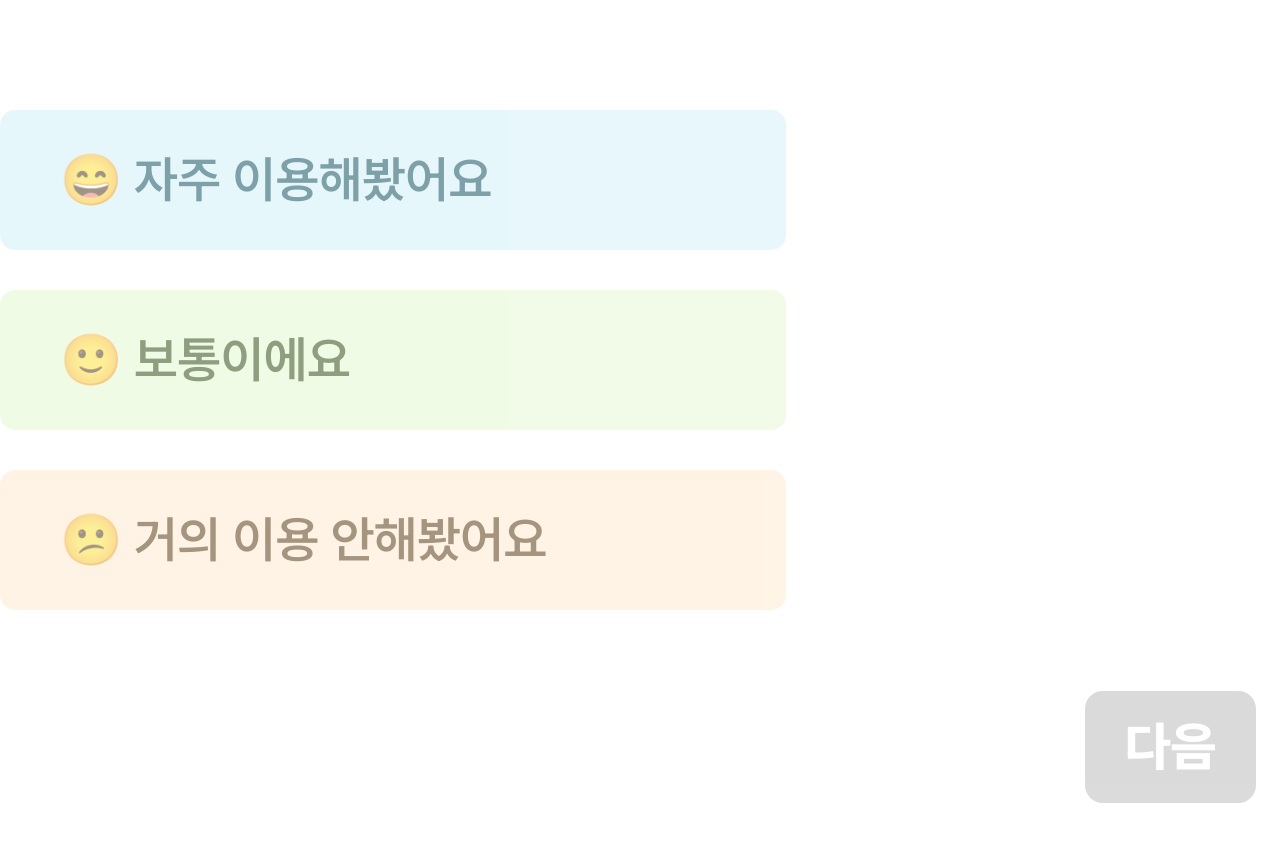
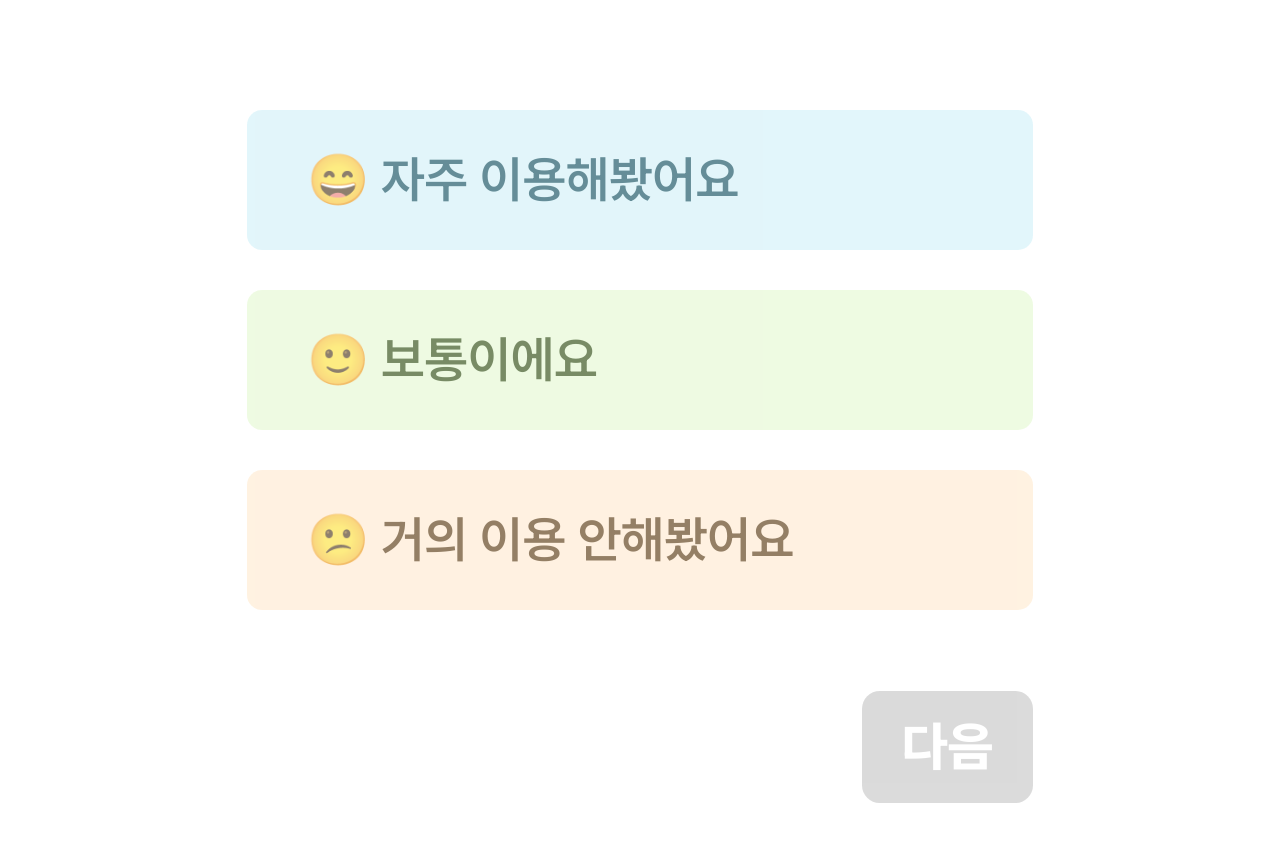
Before and after one commit to ExpertOfOrdering/frontend, a React (Vite) app: page /onb in a window 1280 px wide. Shown: the part 234-1076 px from the top of the page. Built offline with nearby package versions, Linux system fonts and the light colour scheme.

Commit message:
Feat(#5):온보딩 step별 답변 저장 및 점수 계산 로직 추가

```diff
--- a/src/components/Onboarding/Answer.jsx
+++ b/src/components/Onboarding/Answer.jsx
@@ -7,7 +7,7 @@ function Answer({ option, onSelect, isSelected }) {
         className={`
         ${option.color}
         ${option.bgColor}
-        ${isSelected ? 'opacity-100' : 'opacity-50'} flex text-left items-center w-196.5 h-35
+        ${isSelected ? 'opacity-100' : 'opacity-60'} flex text-left items-center w-196.5 h-35
       px-15 py-10 rounded-[0.9375rem] text-[3.125rem] font-semibold cursor-pointer`}
         onClick={onSelect}
       >
--- a/src/components/Onboarding/Onboarding2.jsx
+++ b/src/components/Onboarding/Onboarding2.jsx
@@ -7,24 +7,41 @@ import { useState } from 'react'
 
 function Onboarding2() {
   const [step, setStep] = useState(0)
-  const [selectedOption, setSelectedOption] = useState(null)
+  const [answers, setAnswers] = useState([])
 
   const current = onboardingData[step]
 
+  // 답변 버튼을 클릭했을 때 실행되는 함수
+  const handleSelect = (option) => {
+    const next = [...answers] // 기존 answers 배열 복사
+    next[step] = option // 현재 질문(step)에 해당하는 위치에 선택한 답 저장
+    setAnswers(next) // 수정된 배열을 state로 업데이트
+  }
+
+  // '다음 / 완료' 버튼을 눌렀을 때 실행되는 함수
+  const handleNext = () => {
+    if (step < onboardingData.length - 1) {
+      // 아직 마지막 질문이 아니라면
+      setStep(step + 1) // 다음 질문으로 이동
+    } else {
+      // 마지막 질문이라면, 점수 계산
+      const totalScore = answers.reduce((sum, answer) => sum + answer.score, 0)
+      console.log('총 점수:', totalScore) // 계산된 총 점수 출력
+    }
+  }
+
   return (
-    <div>
-      <OnbTitle title={current.question} />
-      <AnswerList
-        options={current.options}
-        selectedOption={selectedOption}
-        onSelect={setSelectedOption}
-      />
+    <div className='min-h-screen w-full flex justify-center'>
+      <div className='w-full min-h-screen max-w-208.5 flex flex-col items-center justify-center'>
+        <OnbTitle title={current.question} />
+        <AnswerList
+          options={current.options}
+          selectedOption={answers[step]}
+          onSelect={handleSelect}
+        />
 
-      <OnbBtn
-        text={current.buttonText}
-        disabled={!selectedOption}
-        onClick={() => setStep(step + 1)}
-      />
+        <OnbBtn text={current.buttonText} disabled={!answers[step]} onClick={handleNext} />
+      </div>
     </div>
   )
 }
```
